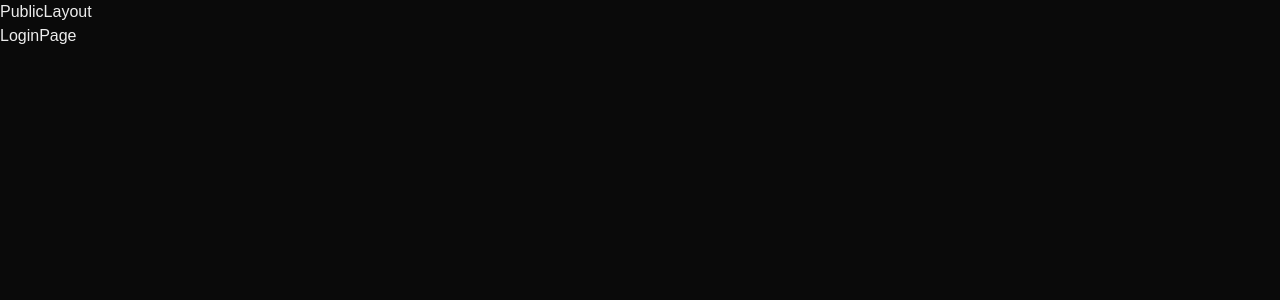
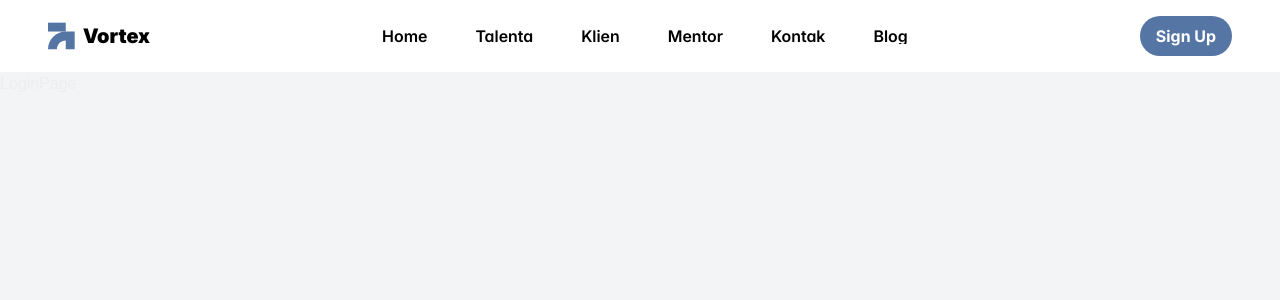
Before and after one commit to aprizalabyan/vortex, a Next.js app: page /login in a window 1280 px wide. Shown: the top 300 px of the page. Built offline with nearby package versions, Linux system fonts and the light colour scheme.

Commit message:
feat: public navbar

```diff
--- a/eslint.config.mjs
+++ b/eslint.config.mjs
@@ -12,6 +12,11 @@ const compat = new FlatCompat({
 const eslintConfig = [
   ...compat.extends("next/core-web-vitals", "next/typescript"),
   {
+    rules: {
+      "@typescript-eslint/no-explicit-any": "off"
+    }
+  },
+  {
     ignores: [
       "node_modules/**",
       ".next/**",
--- a/src/app/(public)/layout.tsx
+++ b/src/app/(public)/layout.tsx
@@ -1,9 +1,10 @@
 import React from 'react'
+import Navbar from '@/components/layout/Navbar'
 
 const PublicLayout = ({ children }: Readonly<{ children: React.ReactNode }>) => {
   return (
-    <div className="login-layout">
-      PublicLayout
+    <div className="public-layout bg-gray-100 h-svh">
+      <Navbar />
       {children}
     </div>
   )
--- a/src/app/layout.tsx
+++ b/src/app/layout.tsx
@@ -1,9 +1,9 @@
 import type { Metadata } from "next";
 import { Geist, Geist_Mono } from "next/font/google";
-import "@/assets/styles/globals.css";
 import { PrimeReactProvider } from 'primereact/api';
 import "primereact/resources/themes/lara-light-blue/theme.css";
 import "primereact/resources/primereact.min.css";
+import "@/assets/styles/globals.css";
 
 const geistSans = Geist({
   variable: "--font-geist-sans",
--- /dev/null
+++ b/src/components/layout/Navbar.tsx
@@ -0,0 +1,67 @@
+"use client"
+
+import React from 'react'
+import { Menubar } from 'primereact/menubar';
+import { MenuItem } from 'primereact/menuitem';
+import { Image } from 'primereact/image';
+import { Button } from 'primereact/button';
+import { useRouter } from 'next/navigation';
+
+const Navbar = () => {
+  const router = useRouter()
+
+  const items: MenuItem[] = [
+    {
+      label: 'Home',
+      url: '/home'
+    },
+    {
+      label: 'Talenta',
+      url: '/talenta'
+    },
+    {
+      label: 'Klien',
+      url: '/klien'
+    },
+    {
+      label: 'Mentor',
+      url: '/mentor'
+    },
+    {
+      label: 'Kontak',
+      url: '/kontak'
+    },
+    {
+      label: 'Blog',
+      url: '/blog'
+    },
+  ];
+
+  const start = (
+    <div className='flex gap-1'>
+      <Image alt='logo' src='/logo.svg' height='20' className='mr-1' />
+      <span className='text-xl font-black text-black'>Vortex</span>
+    </div>
+  )
+  const end = (
+    <Button className='bg-[#5575A5] text-white px-4 py-2 rounded-full' label='Sign Up' rounded size='small' onClick={() => router.push('/login')} />
+  );
+
+  return (
+    <div className='card'>
+      <Menubar
+        model={items}
+        start={start}
+        end={end}
+        className='flex justify-between py-4 px-12 rounded-none bg-white'
+        pt={{
+          menu: { className: 'flex gap-4' },
+          content: { className: 'px-4 py-2' },
+          label: { className: 'text-black font-semibold' }
+        }}
+      />
+    </div>
+  )
+}
+
+export default Navbar
--- /dev/null
+++ b/tailwind.config.ts
@@ -0,0 +1,34 @@
+import type { Config } from "tailwindcss";
+
+export default {
+  content: [
+    "./app/**/*.{js,ts,jsx,tsx,mdx}",
+    "./pages/**/*.{js,ts,jsx,tsx,mdx}",
+    "./components/**/*.{js,ts,jsx,tsx,mdx}",
+  ],
+  theme: {
+    extend: {
+      colors: {
+        // palet penuh (seperti tailwind default)
+        brand: {
+          50: "#eef2ff",
+          100: "#e0e7ff",
+          200: "#c7d2fe",
+          300: "#a5b4fc",
+          400: "#818cf8",
+          500: "#6366f1", // <- utama
+          600: "#4f46e5",
+          700: "#4338ca",
+          800: "#3730a3",
+          900: "#312e81",
+        },
+        // token semantik (enak dipakai di komponen)
+        primary: "#2563eb", // blue-600
+        secondary: "#0ea5e9", // sky-500
+        danger: "#ef4444", // red-500
+        success: "#22c55e", // green-500
+      },
+    },
+  },
+  plugins: [],
+} satisfies Config;
```
Also changed, not shown: public/logo.png (added), public/logo.svg (added).
